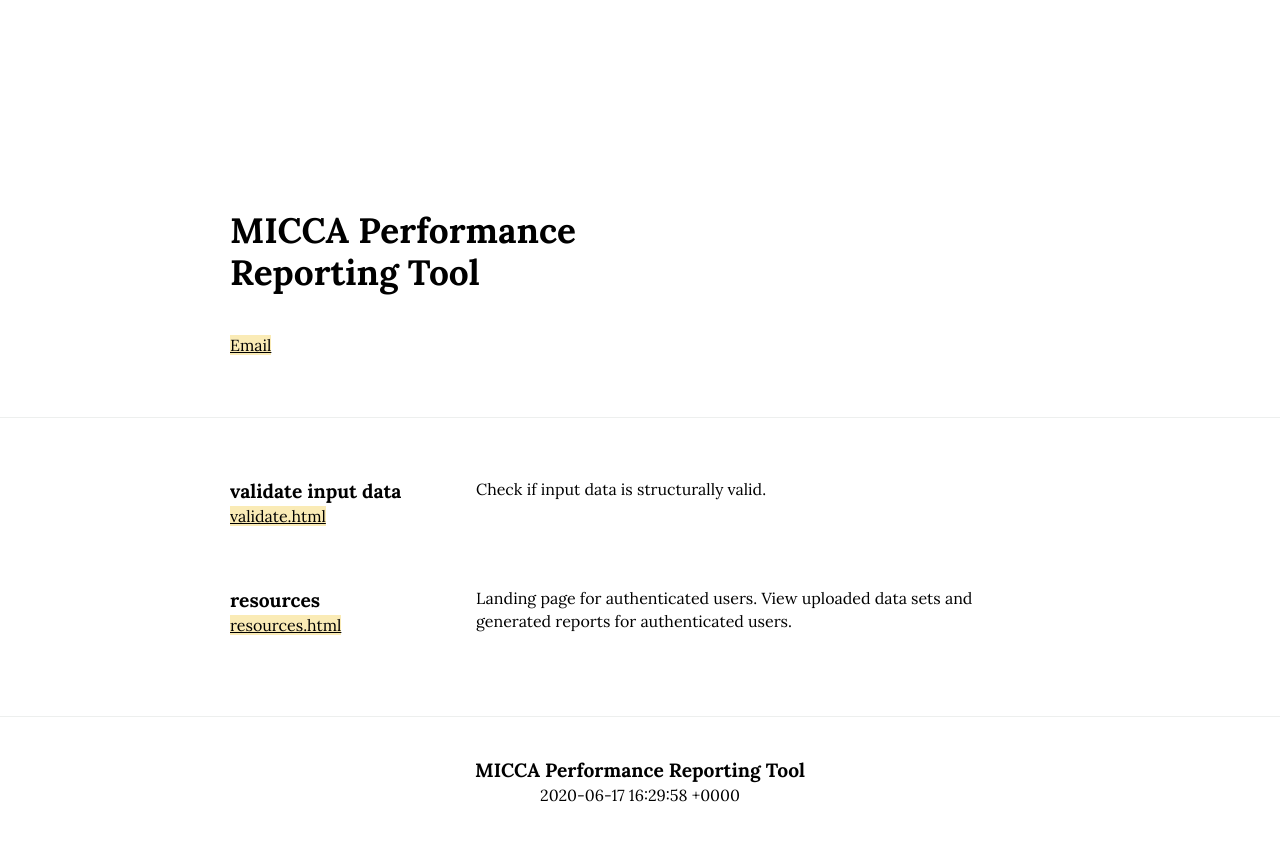
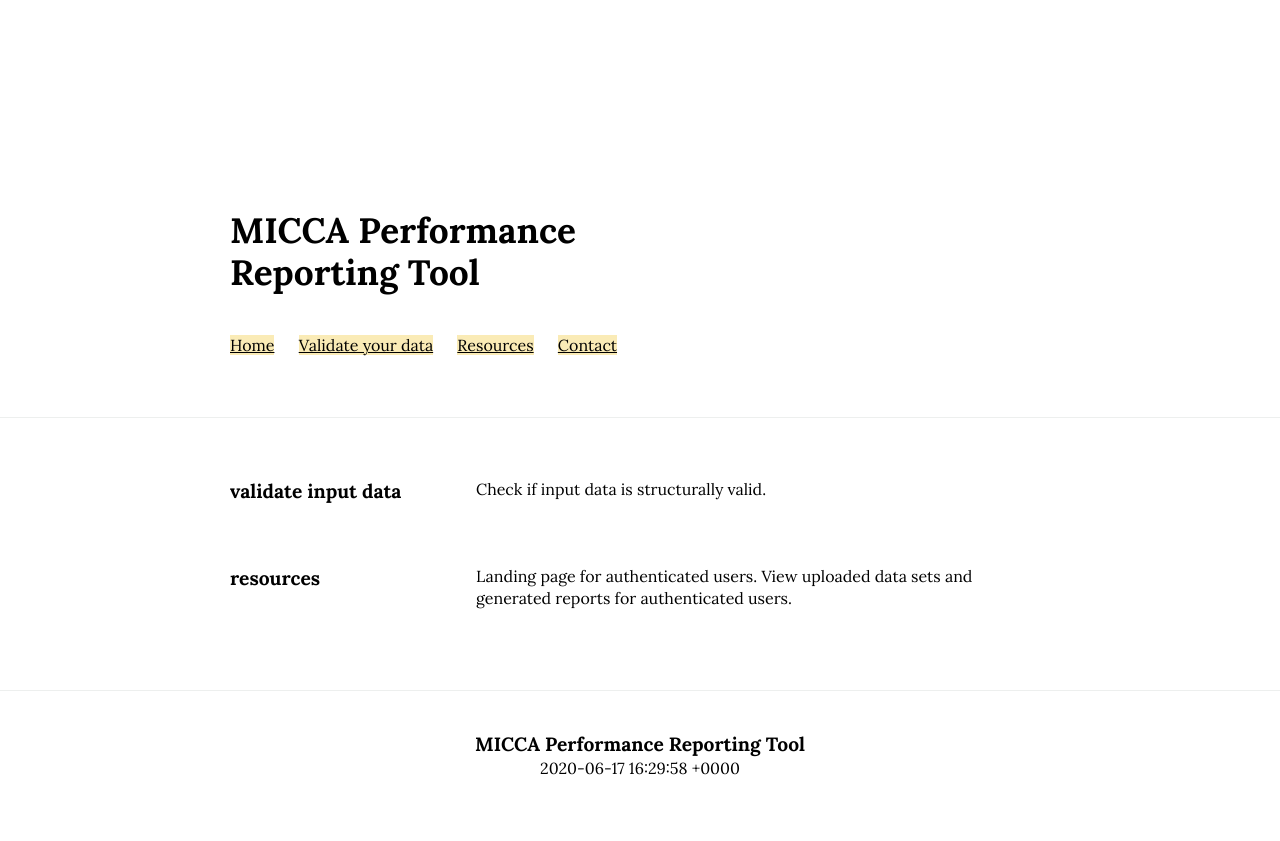
Before and after one commit to Display-Lab/micca-static, a Jekyll site: the page built from index.html, in a window 1280 px wide. Shown: the top 841 px of the page. Built offline with Jekyll 4.4.1, drawn with Linux system fonts in a browser that asks for light colours.

Commit message:
add sitenavigation

```diff
--- a/_includes/header.html
+++ b/_includes/header.html
@@ -5,14 +5,15 @@
             <p class="intro__post">{{ site.location }}</p>
         </div>
 
-        {% if site.github_username or site.codepen_username or site.twitter_username or site.email_address %}
         <div class="social">
+<a href="http://micca.report/index.html">Home</a>
+<a href="http://micca.report/validate.html">Validate your data</a>
+<a href="http://micca.report/resources.html">Resources</a>
             {% if site.github_username %}<a href="http://github.com/{{ site.github_username }}" target="_blank">GitHub</a>{% endif %}
             {% if site.codepen_username %}<a href="http://codepen.io/{{ site.codepen_username }}" target="_blank">CodePen</a>{% endif %}
             {% if site.twitter_username %}<a href="http://twitter.com/{{ site.twitter_username }}" target="_blank">Twitter</a>{% endif %}
-            {% if site.email_address %}<a href="mailto:{{ site.email_address }}" target="_blank">Email</a>{% endif %}
+            {% if site.email_address %}<a href="mailto:{{ site.email_address }}" target="_blank">Contact</a>{% endif %}
         </div>
-        {% endif %}
 
     </div>
 </header>
--- a/_includes/resume.html
+++ b/_includes/resume.html
@@ -3,7 +3,6 @@
         <dt>
             <p class="title">{{ job.title }}</p>
             <div class="company">
-              <a href={% link {{ job.path }} %}>{{job.path}}</a>
             </div>
         </dt><!--
         --><dd>
```
